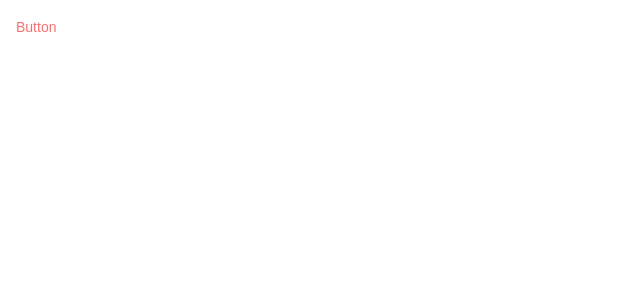
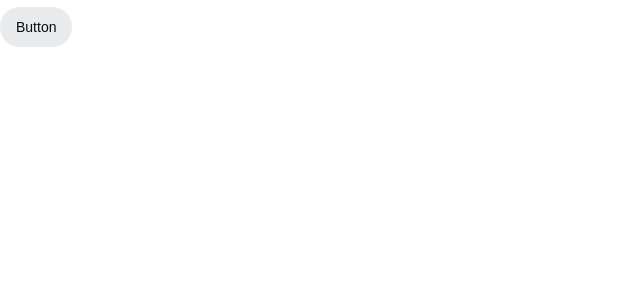
Before and after one commit to SabrinaTavera/curso-nextjs-rocketseat, a Next.js app in the folder site-blog/: page / in a window 1280 px wide. Shown: the top 300 px of the page, without its empty margins (0-640 px from the left). Built offline with nearby package versions, Linux system fonts and the light colour scheme.

Commit message:
style(button): update style to align with style guide

```diff
--- a/site-blog/src/components/ui/button.tsx
+++ b/site-blog/src/components/ui/button.tsx
@@ -9,13 +9,13 @@ const buttonVariants = cva(
   {
     variants: {
       variant: {
-        default: "bg-primary text-primary-foreground hover:bg-primary/90",
+        default: "bg-blue-200 text-white hover:bg-blue-300",
         destructive:
           "bg-destructive text-destructive-foreground hover:bg-destructive/90",
         outline:
-          "border border-input bg-background hover:bg-accent hover:text-accent-foreground",
+          "border border-gray-400 bg-gray-700 trasition-colors duration-200 hover:text-blue-200 hover:bg-accent hover:border-blue-200",
         secondary:
-          "bg-secondary text-secondary-foreground hover:bg-secondary/80",
+          "bg-gray-100 text-gray-800 hover:bg-blue-100 rounded-full",
         ghost: "hover:bg-accent hover:text-accent-foreground",
         link: "text-primary underline-offset-4 hover:underline",
       },
```
